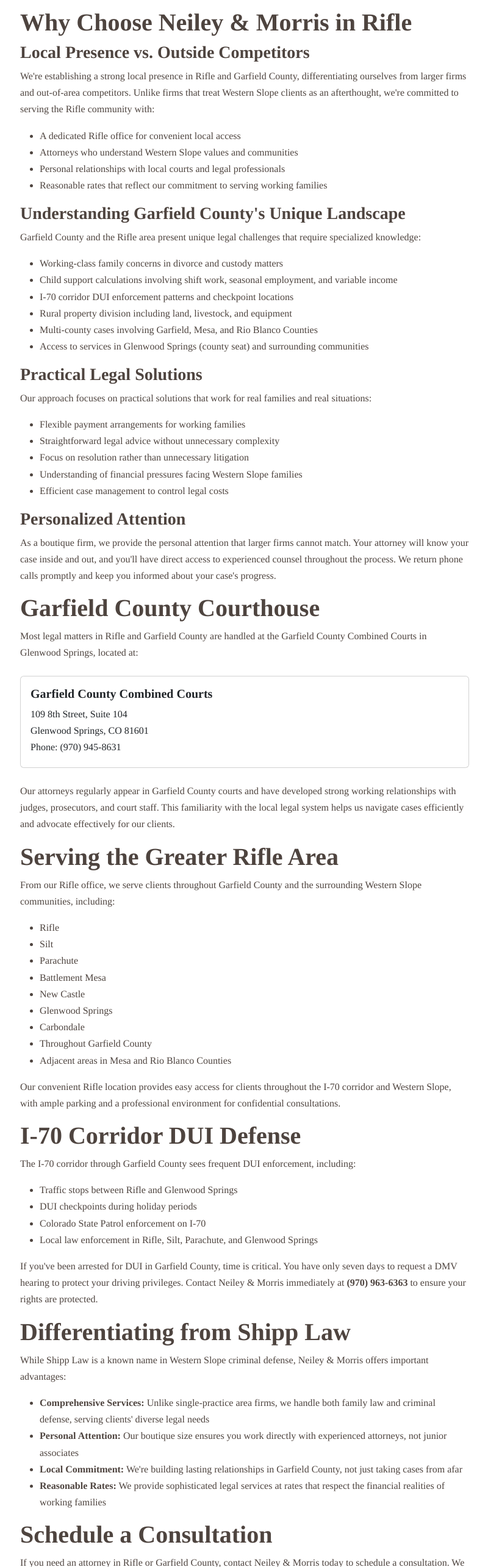
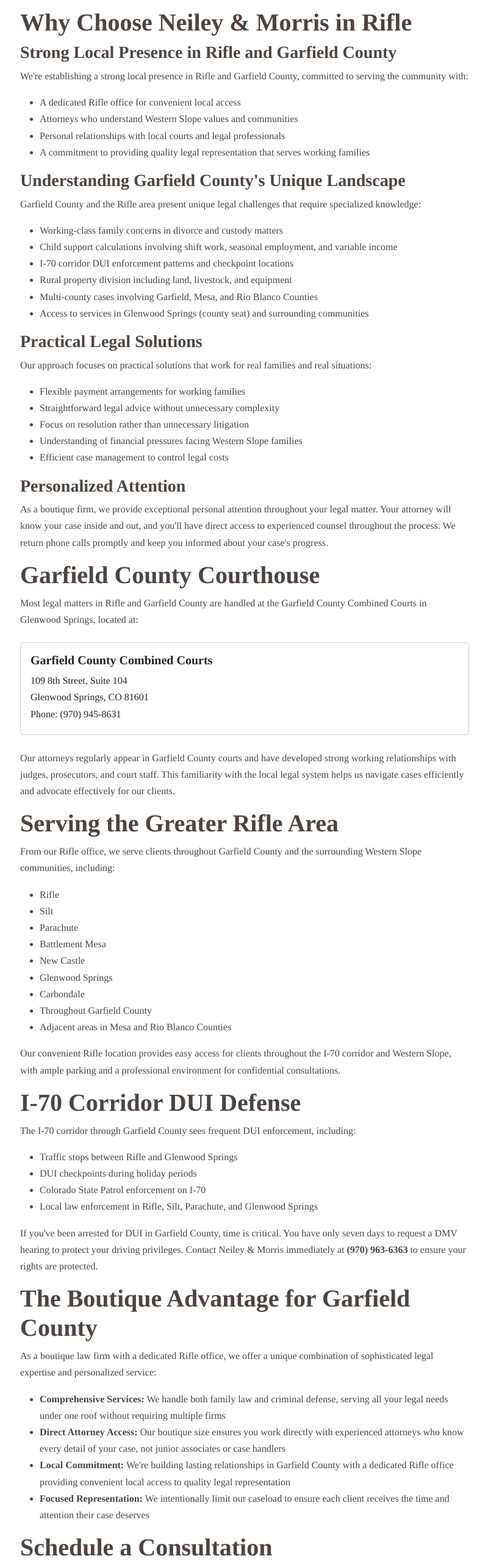
Before and after one commit to Mica-Oz/botanik, a plain HTML site: page locations/rifle/index.html in a window 1280 px wide. Shown: the part 2062-4631 px from the top of the page at 61% size, without its empty margins (49-849 px from the left). Drawn offline with nearby package versions, Linux system fonts and the light colour scheme.

Commit message:
remove competitiors

```diff
--- a/locations/rifle/index.html
+++ b/locations/rifle/index.html
@@ -154,7 +154,7 @@
               </p>
 
               <p>
-                As a locally-focused boutique law firm, we understand the unique legal challenges facing Rifle residents and the surrounding communities. From family law matters affecting working-class families to criminal defense for I-70 corridor DUI cases, our attorneys bring decades of combined experience to every case while maintaining the personal attention that larger firms cannot match.
+                As a locally-focused boutique law firm, we understand the unique legal challenges facing Rifle residents and the surrounding communities. From family law matters affecting working-class families to criminal defense for I-70 corridor DUI cases, our attorneys bring decades of combined experience to every case while providing the personalized attention that defines our practice.
               </p>
 
               <h2>Comprehensive Legal Services in Rifle</h2>
@@ -194,15 +194,15 @@
 
               <h2>Why Choose Neiley & Morris in Rifle</h2>
 
-              <h3>Local Presence vs. Outside Competitors</h3>
+              <h3>Strong Local Presence in Rifle and Garfield County</h3>
               <p>
-                We're establishing a strong local presence in Rifle and Garfield County, differentiating ourselves from larger firms and out-of-area competitors. Unlike firms that treat Western Slope clients as an afterthought, we're committed to serving the Rifle community with:
+                We're establishing a strong local presence in Rifle and Garfield County, committed to serving the community with:
               </p>
               <ul>
                 <li>A dedicated Rifle office for convenient local access</li>
                 <li>Attorneys who understand Western Slope values and communities</li>
                 <li>Personal relationships with local courts and legal professionals</li>
-                <li>Reasonable rates that reflect our commitment to serving working families</li>
+                <li>A commitment to providing quality legal representation that serves working families</li>
               </ul>
 
               <h3>Understanding Garfield County's Unique Landscape</h3>
@@ -232,7 +232,7 @@
 
               <h3>Personalized Attention</h3>
               <p>
-                As a boutique firm, we provide the personal attention that larger firms cannot match. Your attorney will know your case inside and out, and you'll have direct access to experienced counsel throughout the process. We return phone calls promptly and keep you informed about your case's progress.
+                As a boutique firm, we provide exceptional personal attention throughout your legal matter. Your attorney will know your case inside and out, and you'll have direct access to experienced counsel throughout the process. We return phone calls promptly and keep you informed about your case's progress.
               </p>
 
               <h2>Garfield County Courthouse</h2>
@@ -288,15 +288,15 @@
                 If you've been arrested for DUI in Garfield County, time is critical. You have only seven days to request a DMV hearing to protect your driving privileges. Contact Neiley & Morris immediately at <strong>(970) 963-6363</strong> to ensure your rights are protected.
               </p>
 
-              <h2>Differentiating from Shipp Law</h2>
+              <h2>The Boutique Advantage for Garfield County</h2>
               <p>
-                While Shipp Law is a known name in Western Slope criminal defense, Neiley & Morris offers important advantages:
+                As a boutique law firm with a dedicated Rifle office, we offer a unique combination of sophisticated legal expertise and personalized service:
               </p>
               <ul>
-                <li><strong>Comprehensive Services:</strong> Unlike single-practice area firms, we handle both family law and criminal defense, serving clients' diverse legal needs</li>
-                <li><strong>Personal Attention:</strong> Our boutique size ensures you work directly with experienced attorneys, not junior associates</li>
-                <li><strong>Local Commitment:</strong> We're building lasting relationships in Garfield County, not just taking cases from afar</li>
-                <li><strong>Reasonable Rates:</strong> We provide sophisticated legal services at rates that respect the financial realities of working families</li>
+                <li><strong>Comprehensive Services:</strong> We handle both family law and criminal defense, serving all your legal needs under one roof without requiring multiple firms</li>
+                <li><strong>Direct Attorney Access:</strong> Our boutique size ensures you work directly with experienced attorneys who know every detail of your case, not junior associates or case handlers</li>
+                <li><strong>Local Commitment:</strong> We're building lasting relationships in Garfield County with a dedicated Rifle office providing convenient local access to quality legal representation</li>
+                <li><strong>Focused Representation:</strong> We intentionally limit our caseload to ensure each client receives the time and attention their case deserves</li>
               </ul>
 
               <h2>Schedule a Consultation</h2>
```
